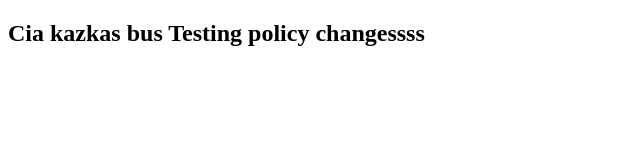
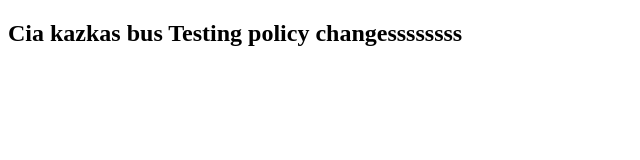
Before and after one commit to dufas3/Poker-agile-vote, a React (Create React App) app in the folder PokerFace/ui/: page / in a window 1280 px wide. Shown: the top 160 px of the page, without its empty margins (0-640 px from the left). Built offline with nearby package versions, Linux system fonts and the light colour scheme.

Commit message:
Policy test

```diff
--- a/PokerFace/ui/src/app/App.js
+++ b/PokerFace/ui/src/app/App.js
@@ -2,7 +2,7 @@
 function App() {
   return (
     <div className="App">
-      <h2>Cia kazkas bus Testing policy changessss</h2>
+      <h2>Cia kazkas bus Testing policy changessssssss</h2>
     </div>
   );
 }
```
